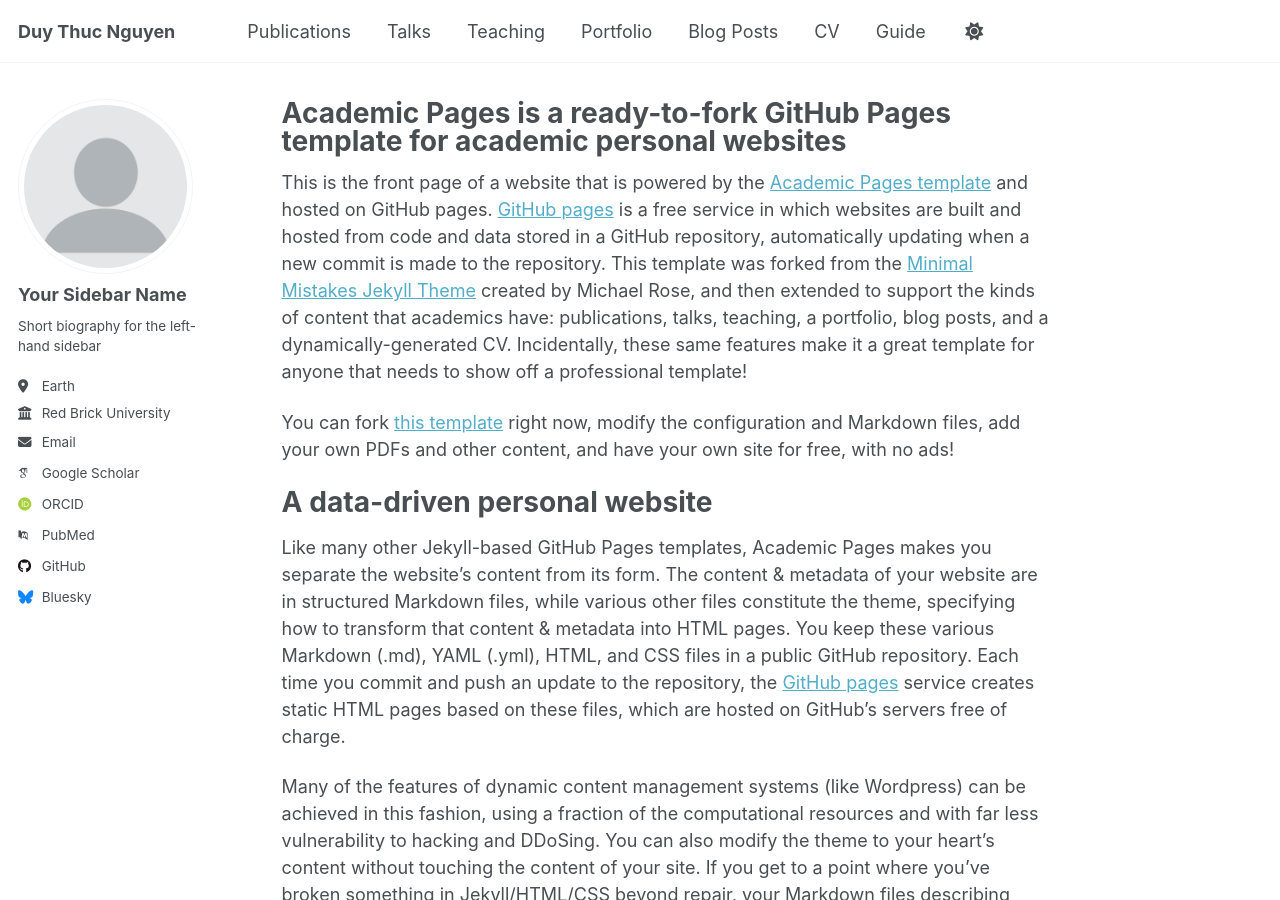
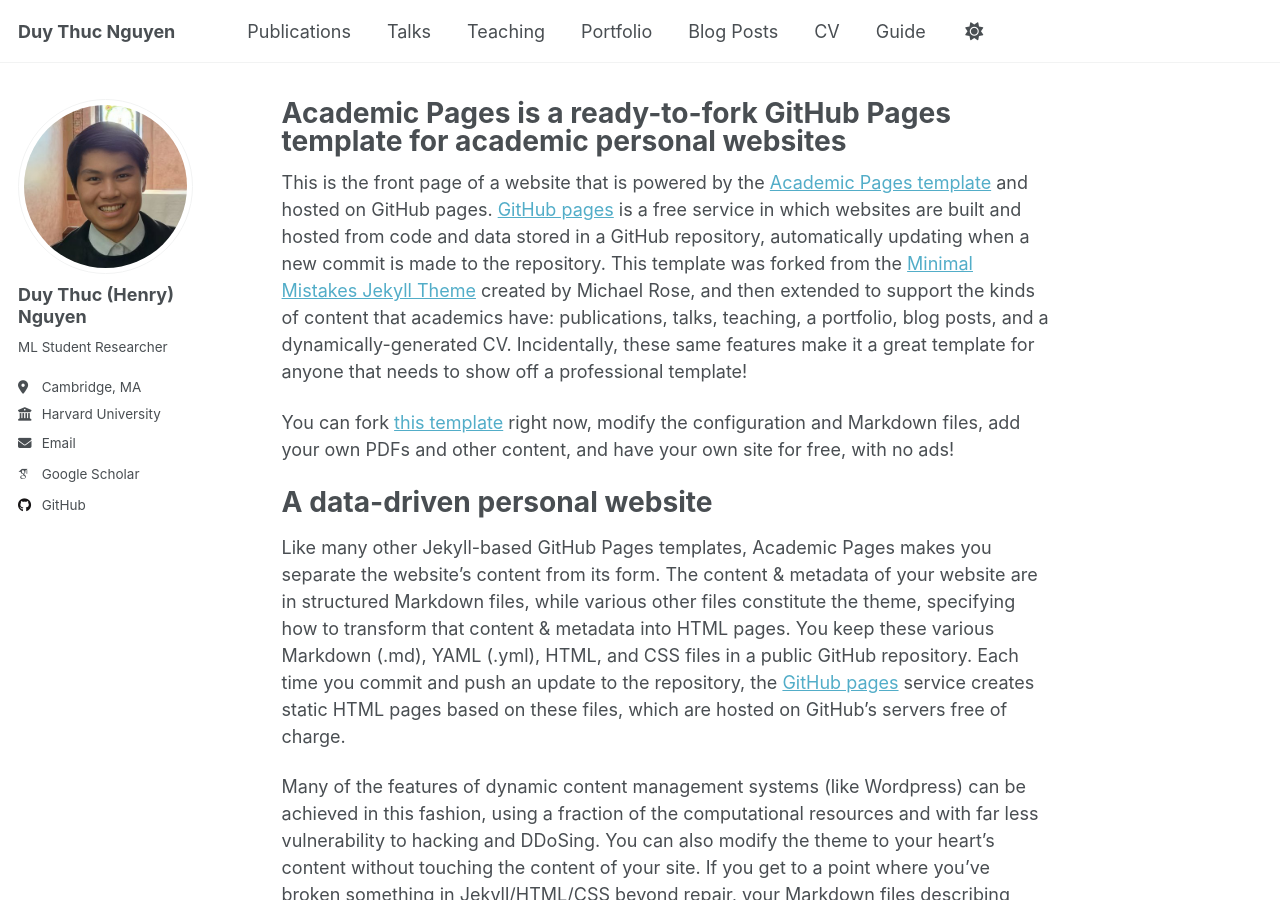
Before and after one commit to duythucnguyen/duythucnguyen.github.io, a Jekyll site: the page built from _pages/about.md, in a window 1280 px wide and 900 px high. Built offline with Jekyll 4.4.1, drawn with Linux system fonts in a browser that asks for light colours; some web fonts are replaced; a script that is not in the unit is left out.

Commit message:
Update _config.yml

```diff
--- a/_config.yml
+++ b/_config.yml
@@ -13,7 +13,7 @@ title                    : "Duy Thuc Nguyen"
 title_separator          : "-"
 name                     : &name "Your Name"
 description              : &description "personal description"
-url                      : https://academicpages.github.io # the base hostname & protocol for your site e.g. "https://[your GitHub username].github.io" or if you already have some other page hosted on Github then use "https://[your GitHub username].github.io/[Your Repo Name]"
+url                      : https://duythucnguyen.github.io # the base hostname & protocol for your site e.g. "https://[your GitHub username].github.io" or if you already have some other page hosted on Github then use "https://[your GitHub username].github.io/[Your Repo Name]"
 baseurl                  : "" # the subpath of your site, e.g. "/blog"
 repository               : "academicpages/academicpages.github.io"
 
@@ -22,24 +22,24 @@ repository               : "academicpages/academicpages.github.io"
 #               Additional customization can be done by editing /_includes/author-profile.html
 author:
   # Biographic information
-  avatar           : "profile.png"
-  name             : "Your Sidebar Name"
+  avatar           : "profile.jpg"
+  name             : "Duy Thuc (Henry) Nguyen"
   pronouns         : # example: "she/her"
-  bio              : "Short biography for the left-hand sidebar"
-  location         : "Earth"
-  employer         : "Red Brick University"
+  bio              : "ML Student Researcher"
+  location         : "Cambridge, MA"
+  employer         : "Harvard University"
   uri              : # URL
-  email            : "none@example.org"
+  email            : "nthuc0406@gmail.com"
 
   # Academic websites
   academia         : # URL
   arxiv            : # URL - Update with the correct link to your profile
-  googlescholar    : "https://scholar.google.com/citations?user=PS_CX0AAAAAJ"
+  googlescholar    : "https://scholar.google.com/citations?user=bwLuhFwAAAAJ&hl=en"
   inspire-hep      : # URL
   impactstory      : # URL
-  orcid            : "http://orcid.org/yourorcidurl"
+  orcid            : # URL
   semantic         : # URL
-  pubmed           : "https://www.ncbi.nlm.nih.gov/pubmed/?term=john+snow"
+  pubmed           : # URL
   researchgate     : # URL
   scopus           : # URL
 
@@ -53,7 +53,7 @@ author:
 
   # Social media
   artstation       : # Username
-  bluesky          : "bsky.app" # Replace this with you Bluesky username
+  bluesky          : # Replace this with you Bluesky username
   facebook         : # Username
   flickr           : # Username
   foursquare       : # Username
```
